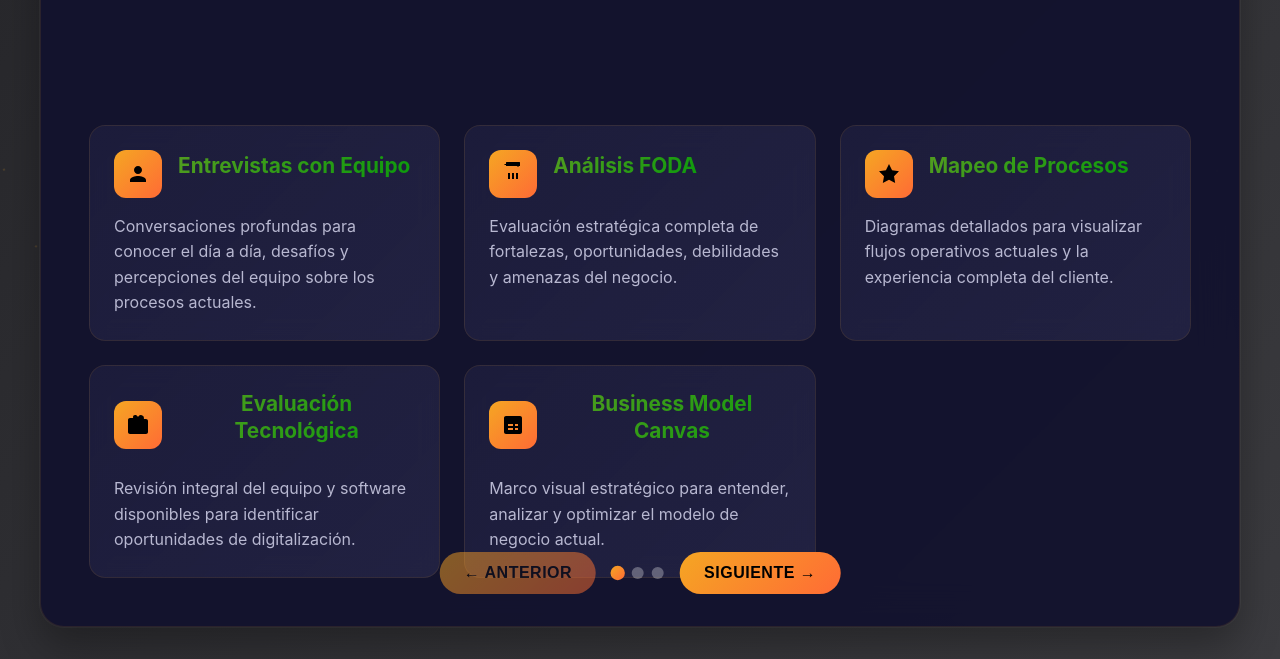
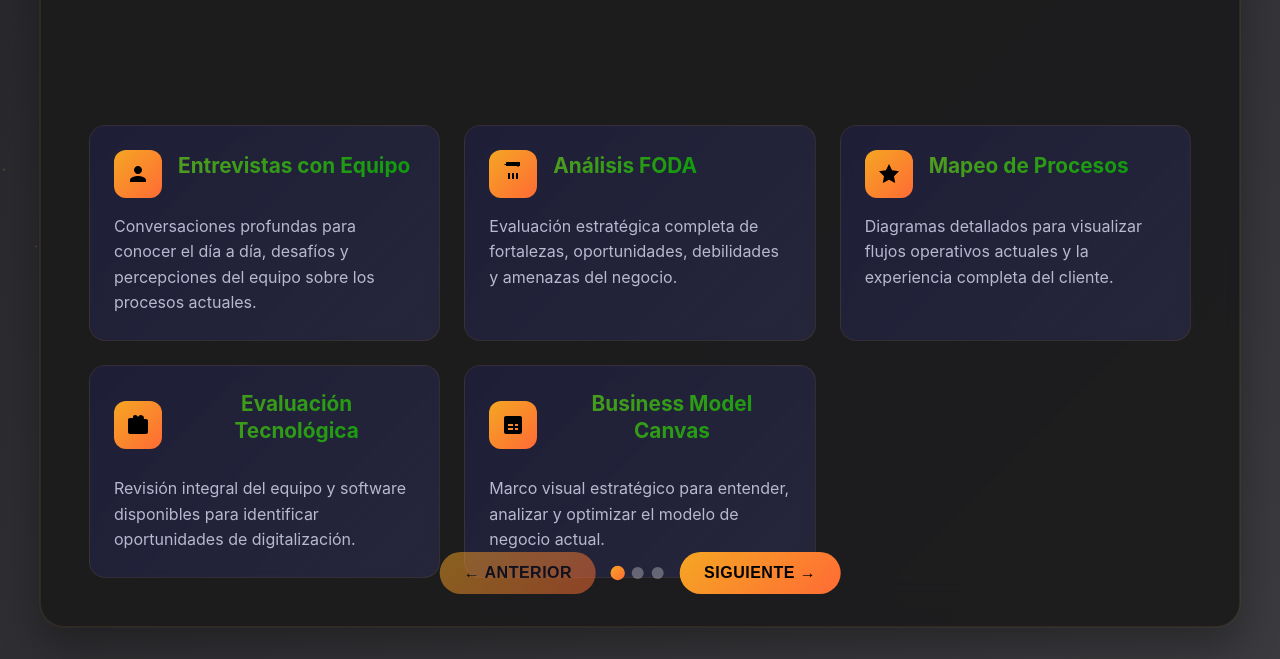
Before and after one commit to DanyVeneno/presentacionalamo, a plain HTML site: page index.html in a window 1280 px wide. Shown: the part 342-1001 px from the top of the page. Drawn offline with Linux system fonts and the light colour scheme.

Commit message:
agregamos back new slider

```diff
--- a/index.html
+++ b/index.html
@@ -65,7 +65,7 @@
       .slider {
         width: 100%;
         max-width: 1200px;
-        background: rgba(18, 18, 46, 0.95);
+        background: rgba(28, 28, 29, 0.95);
         backdrop-filter: blur(20px);
         border-radius: 24px;
         border: 1px solid rgba(245, 166, 35, 0.1);
```
